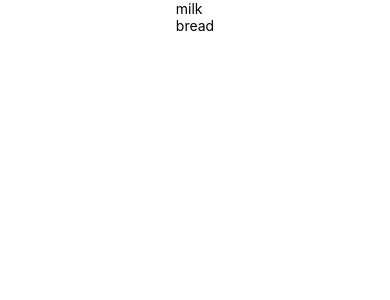
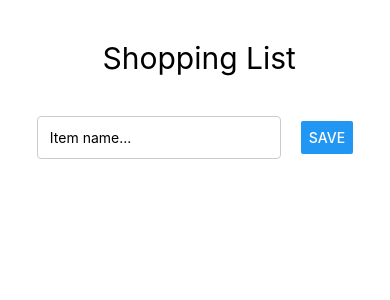
Before and after one commit to Yuudachi13/flatList-test, a React Native app: screen / in a window 390 px wide. Shown: the top 300 px of the page. Built offline with nearby package versions, Linux system fonts and the light colour scheme.

Commit message:
Adding new items to flatlist done

```diff
--- a/App.js
+++ b/App.js
@@ -1,14 +1,27 @@
 import { FlatList, SafeAreaView, StyleSheet, Text, View } from 'react-native';
 import Row from './components/Row';
+import Add from './components/Add';
+import { useCallback, useState } from 'react';
+import uuid from 'react-native-uuid';
+
 
 export default function App() {
-  const data = [
-    {id: "1",name: "milk"},
-    {id: "2",name: "bread"}
-  ]
+  const [data, setData] = useState([])
+
+  const add = useCallback((name) => {
+    const newItem = {
+      id: uuid.v4(),
+      name: name
+    }
+    const tempData = [...data,newItem]
+    setData(tempData)
+  },[data])
 
   return (
+
     <SafeAreaView style={styles.container}>
+     <Text style={styles.shopping}> Shopping List</Text>
+      <Add add={add} />
       <FlatList
       data= {data}
       renderItem={({item}) => (
@@ -25,5 +38,10 @@ const styles = StyleSheet.create({
     backgroundColor: '#fff',
     alignItems: 'center',
     justifyContent: 'center',
+    paddingTop: 40, // tilaa status barin alapuolelle
+
   },
+  shopping: {
+    fontSize: 30,
+  }
 });
--- /dev/null
+++ b/components/Add.js
@@ -0,0 +1,42 @@
+import { View, TextInput, Button, StyleSheet } from "react-native";
+import React, { useState } from "react";
+
+export default function Add({ add }) {
+  const [name, setName] = useState("");
+
+  const save = () => {
+    add(name);
+    setName("");
+  };
+
+  return (
+    <View style={styles.container}>
+      <TextInput
+        style={styles.form}
+        value={name}
+        onChangeText={(text) => setName(text)}
+        placeholder="Item name..."
+      />
+      <Button title="Save" onPress={() => save(name)} />
+    </View>
+  );
+}
+
+const styles = StyleSheet.create({
+  container: {
+    flexDirection: "row",
+    justifyContent: "space-between",
+    alignItems: "center", // Keskittää Buttonin ja TextInputin pystysuunnassa
+    marginBottom: 16,
+    paddingHorizontal: 16, // Lisää tilaa vasemmalle ja oikealle puolelle
+    marginTop: 40, // Lisää tilaa ylhäälle
+  }, //yrittää muistaa mitä mikäkin tekee
+  form: {
+    flex: 1, // Tämä antaa TextInputille enemmän tilaa
+    marginRight: 20, // Lisää hieman tilaa TextInputin ja Buttonin väliin
+    padding: 12, // Lisää tilaa TextInputin sisälle
+    borderWidth: 0.5, // Voit lisätä reunuksen, jos haluat, että kenttä näkyy selkeämmin
+    borderColor: "#ccc", // Reunuksen väri
+    borderRadius: 4, // Pyöristää reunuksia
+  },
+});
--- a/components/Row.js
+++ b/components/Row.js
@@ -3,8 +3,6 @@ import React from "react";
 
 export default function Row({item}){
     return (
-
     <Text>{item.name}</Text>
-
     )
 }
--- a/package.json
+++ b/package.json
@@ -12,7 +12,8 @@
     "expo": "~51.0.28",
     "expo-status-bar": "~1.12.1",
     "react": "18.2.0",
-    "react-native": "0.74.5"
+    "react-native": "0.74.5",
+    "react-native-uuid": "^2.0.2"
   },
   "devDependencies": {
     "@babel/core": "^7.20.0"
```
Also changed, not shown: 1 other file (tests, documents, lock files or other folders).
